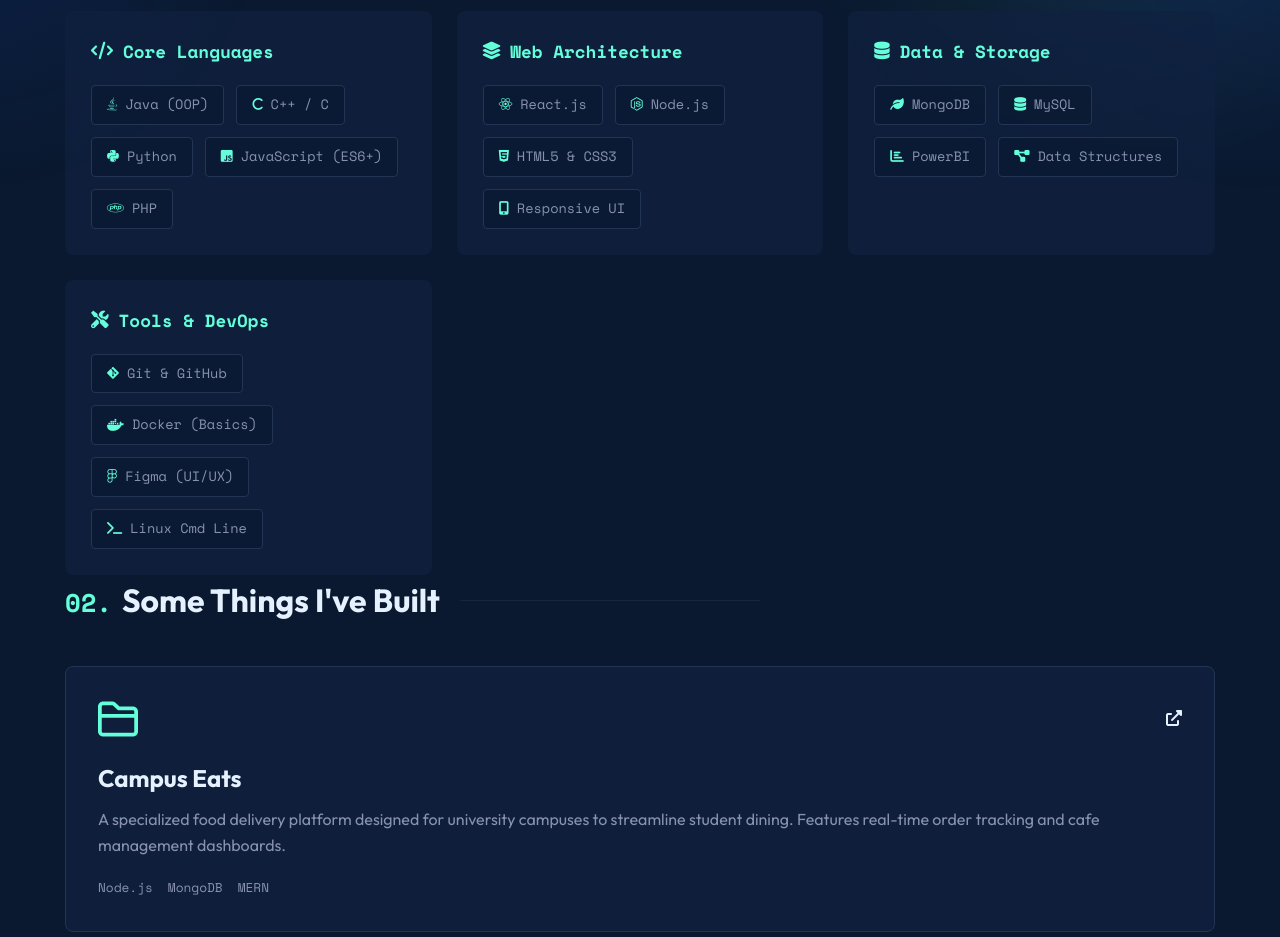
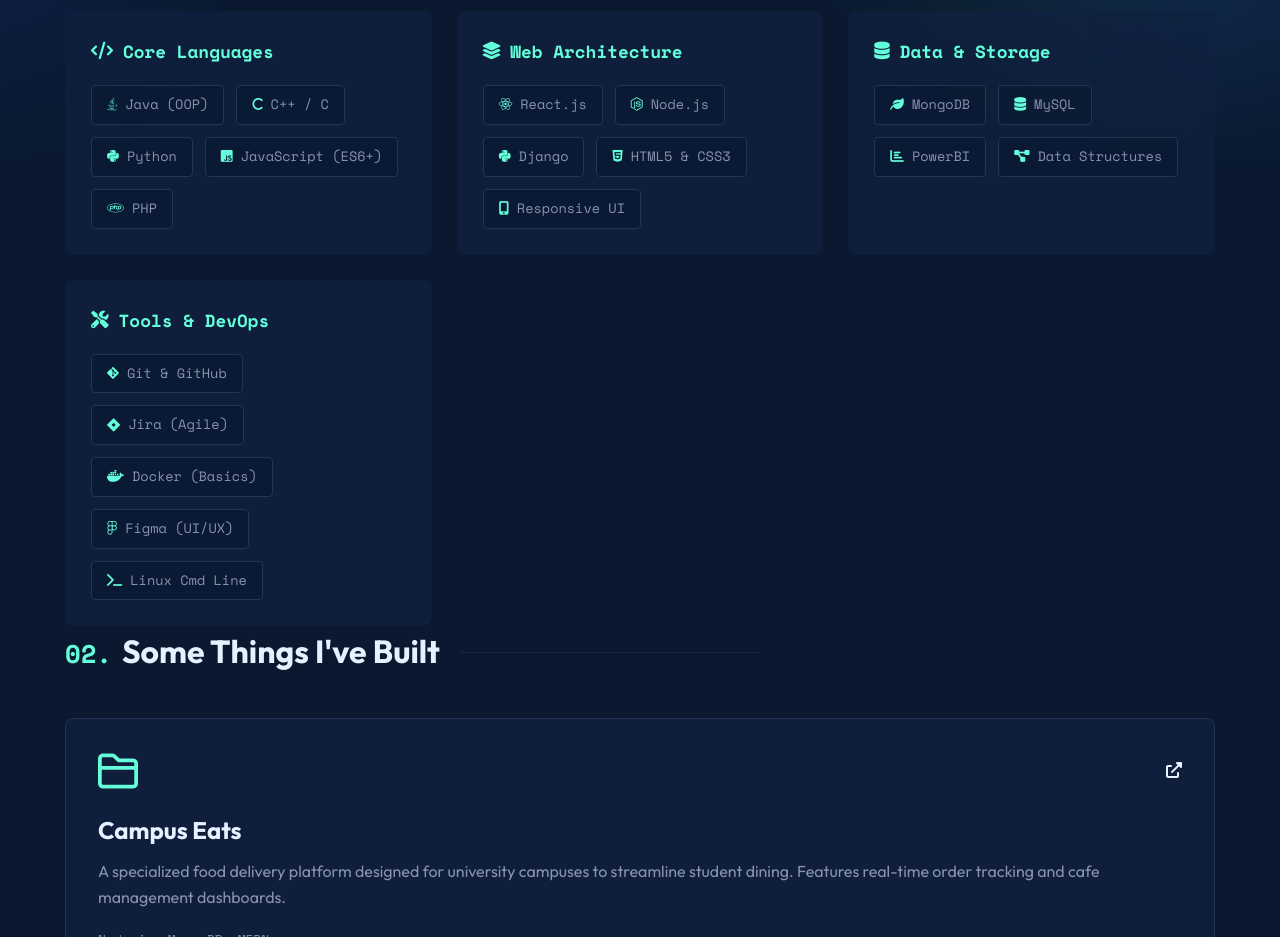
Before and after one commit to Zeyadsmir200618/Portofilo.github.io, a plain HTML site: page index.html in a window 1280 px wide. Shown: the part 880-1817 px from the top of the page. Drawn offline with nearby package versions, Linux system fonts and the light colour scheme.

Commit message:
Add Django and Jira to skills list

```diff
--- a/index.html
+++ b/index.html
@@ -531,6 +531,7 @@
                 <div class="skill-list">
                     <div class="skill-tag"><i class="fab fa-react"></i> React.js</div>
                     <div class="skill-tag"><i class="fab fa-node-js"></i> Node.js</div>
+                    <div class="skill-tag"><i class="fab fa-python"></i> Django</div>
                     <div class="skill-tag"><i class="fab fa-html5"></i> HTML5 & CSS3</div>
                     <div class="skill-tag"><i class="fas fa-mobile-alt"></i> Responsive UI</div>
                 </div>
@@ -550,6 +551,7 @@
                 <h3><i class="fas fa-tools"></i> Tools & DevOps</h3>
                 <div class="skill-list">
                     <div class="skill-tag"><i class="fab fa-git-alt"></i> Git & GitHub</div>
+                    <div class="skill-tag"><i class="fab fa-jira"></i> Jira (Agile)</div>
                     <div class="skill-tag"><i class="fab fa-docker"></i> Docker (Basics)</div>
                     <div class="skill-tag"><i class="fab fa-figma"></i> Figma (UI/UX)</div>
                     <div class="skill-tag"><i class="fas fa-terminal"></i> Linux Cmd Line</div>
```
